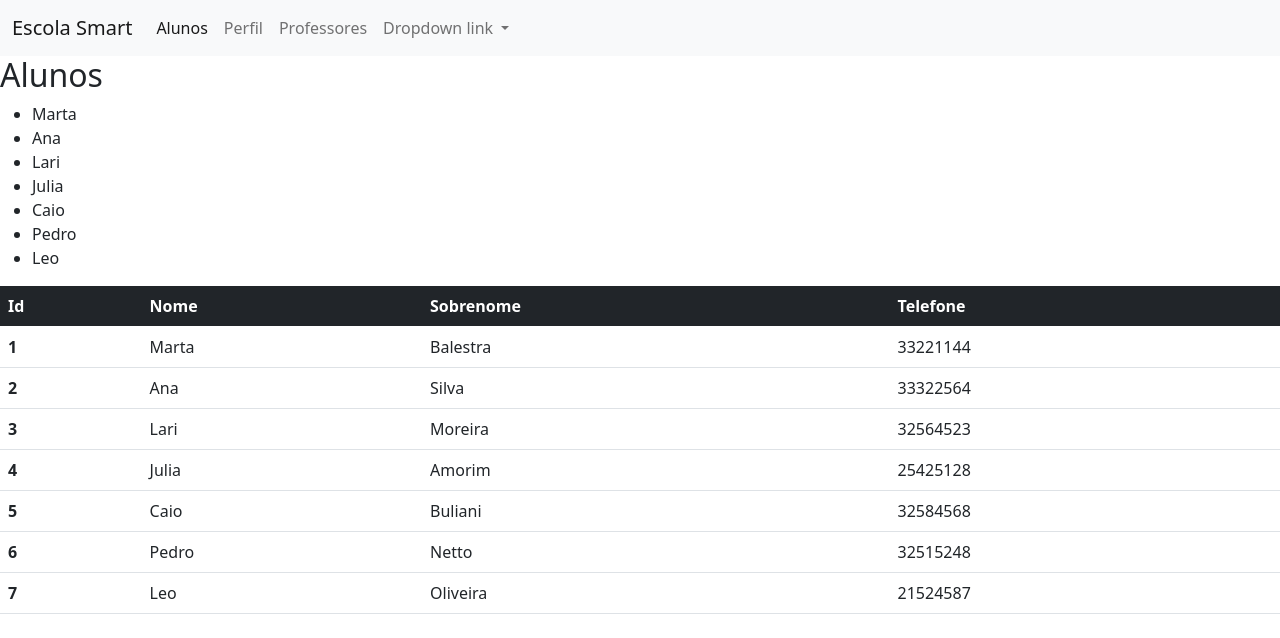
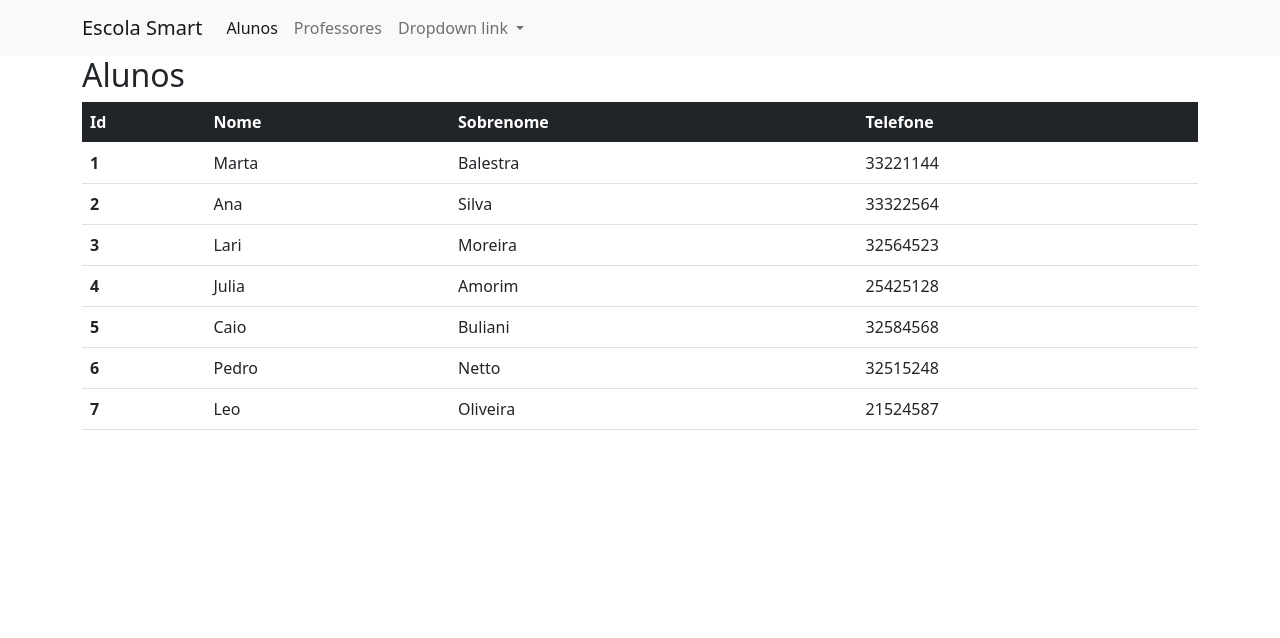
Before and after one commit to leobalestra/angular-asp.net-core-webapi, an Angular app in the folder EscolaSmart/: page /alunos in a window 1280 px wide. Shown: the top 638 px of the page. Built offline with nearby package versions, Linux system fonts and the light colour scheme.

Commit message:
criando as forms

```diff
--- a/EscolaSmart/angular.json
+++ b/EscolaSmart/angular.json
@@ -30,6 +30,8 @@
               "src/assets"
             ],
             "styles": [
+              "./node_modules/bootstrap/dist/css/bootstrap.min.css",
+              "./node_modules/ngx-bootstrap/datepicker/bs-datepicker.css",
               "src/styles.css"
             ],
             "scripts": []
@@ -97,6 +99,8 @@
               "src/assets"
             ],
             "styles": [
+              "./node_modules/bootstrap/dist/css/bootstrap.min.css",
+              "./node_modules/ngx-bootstrap/datepicker/bs-datepicker.css",
               "src/styles.css"
             ],
             "scripts": []
--- a/EscolaSmart/package.json
+++ b/EscolaSmart/package.json
@@ -18,6 +18,7 @@
     "@angular/platform-browser": "~12.0.0",
     "@angular/platform-browser-dynamic": "~12.0.0",
     "@angular/router": "~12.0.0",
+    "@schematics/angular": "^9.1.0",
     "bootstrap": "^5.0.1",
     "ngx-bootstrap": "^6.2.0",
     "rxjs": "~6.6.0",
@@ -28,6 +29,7 @@
     "@angular-devkit/build-angular": "~12.0.0",
     "@angular/cli": "~12.0.0",
     "@angular/compiler-cli": "~12.0.0",
+    "@nativescript/schematics": "^11.2.0",
     "@types/jasmine": "~3.6.0",
     "@types/node": "^12.11.1",
     "jasmine-core": "~3.7.0",
--- a/EscolaSmart/src/app/alunos/alunos.component.html
+++ b/EscolaSmart/src/app/alunos/alunos.component.html
@@ -1,12 +1,29 @@
+<div class="container">
+  <div *ngIf="alunoSelecionado">
+
+    <div class="row">
+        <app-titulo [titulo]="'Aluno: ' + alunoSelecionado"></app-titulo>
+        <button class="btn btn-warning" (click)="voltar()">Lista de Alunos</button>
+    </div>
+    <br>
+    <div class="mb-3">
+      <label for="formGroupExampleInput" class="form-label">Nome</label>
+      <input type="text" class="form-control">
+    </div>
+    <div class="mb-3">
+      <label for="formGroupExampleInput2" class="form-label">Sobrenome</label>
+      <input type="text" class="form-control">
+    </div>
+    <div class="mb-3">
+      <label for="formGroupExampleInput2" class="form-label">Telefone</label>
+      <input type="text" class="form-control">
+    </div>
+
+  </div>
+  <div *ngIf="!alunoSelecionado">
     <app-titulo [titulo]=titulo></app-titulo>
-
-<ul>
-  <li *ngFor="let aluno of alunos">
-    {{aluno.nome}}
-  </li>
-</ul>
-
-<table class="table">
+    <!--Nenhum selecionado-->
+    <table class="table table-hover">
       <thead class="table-dark">
         <tr>
           <th scope="col">Id</th>
@@ -16,7 +33,7 @@
         </tr>
       </thead>
       <tbody>
-    <tr *ngFor="let aluno of alunos">
+        <tr *ngFor="let aluno of alunos" style="cursor: pointer;" (click)="alunoSelecao(aluno)" >
           <th scope="row">{{aluno.id}}</th>
           <td>{{aluno.nome}}</td>
           <td>{{aluno.sobrenome}}</td>
@@ -24,3 +41,5 @@
         </tr>
       </tbody>
     </table>
+  </div>
+</div>
--- a/EscolaSmart/src/app/alunos/alunos.component.ts
+++ b/EscolaSmart/src/app/alunos/alunos.component.ts
@@ -8,6 +8,7 @@
 export class AlunosComponent implements OnInit {
 
   public titulo = 'Alunos';
+  public alunoSelecionado: string;
 
   public alunos = [
     { id: 1, nome: 'Marta', sobrenome: 'Balestra', telefone: 33221144 },
@@ -19,7 +20,17 @@
     { id: 7, nome: 'Leo'  , sobrenome: 'Oliveira', telefone: 21524587 }
   ];
 
-  constructor() { }
+  alunoSelecao(aluno: any) {
+    this.alunoSelecionado = aluno.nome;
+  }
+
+  voltar() {
+    this.alunoSelecionado = '';
+  }
+
+  constructor() {
+    this.alunoSelecionado= "";
+   }
 
   ngOnInit() {
   }
--- a/EscolaSmart/src/app/app.module.ts
+++ b/EscolaSmart/src/app/app.module.ts
@@ -9,6 +9,8 @@
 import { DashboardsComponent } from './dashboards/dashboards.component';
 import { NavComponent } from './nav/nav.component';
 import { TituloComponent } from './titulo/titulo.component';
+import { BrowserAnimationsModule } from '@angular/platform-browser/animations';
+import { BsDropdownModule } from 'ngx-bootstrap/dropdown';
 
 @NgModule({
   declarations: [
@@ -22,7 +24,9 @@
    ],
   imports: [
     BrowserModule,
-    AppRoutingModule
+    AppRoutingModule,
+    BrowserAnimationsModule,
+    BsDropdownModule.forRoot()
   ],
   providers: [],
   bootstrap: [AppComponent] //start do projeto
--- a/EscolaSmart/src/app/dashboards/dashboards.component.html
+++ b/EscolaSmart/src/app/dashboards/dashboards.component.html
@@ -1,6 +1,8 @@
+<div class="container">
   <app-titulo [titulo]=titulo></app-titulo>
   <ul>
     <li *ngFor="let dash of dashboards">
       {{dash.nome}}
     </li>
   </ul>
+</div>
--- a/EscolaSmart/src/app/nav/nav.component.html
+++ b/EscolaSmart/src/app/nav/nav.component.html
@@ -1,29 +1,29 @@
 <nav class="navbar navbar-expand-lg navbar-light bg-light">
-  <div class="container-fluid">
+  <div class="container">
     <a routerLink="dashboards" class="navbar-brand" >Escola Smart</a>
     <button class="navbar-toggler" type="button" data-bs-toggle="collapse" data-bs-target="#navbarNavDropdown" aria-controls="navbarNavDropdown" aria-expanded="false" aria-label="Toggle navigation">
       <span class="navbar-toggler-icon"></span>
     </button>
     <div class="collapse navbar-collapse" id="navbarNavDropdown">
-      <ul class="navbar-nav">
+      <ul class="navbar-nav mr-auto">
         <li class="nav-item">
           <a routerLink="alunos" routerLinkActive="active" class="nav-link">Alunos</a>
         </li>
-        <li class="nav-item">
-          <a routerLink="perfis" routerLinkActive="active" class="nav-link">Perfil</a>
-        </li>
-        <li class="nav-item">
+         <li class="nav-item">
           <a routerLink="professores" routerLinkActive="active" class="nav-link">Professores</a>
         </li>
-        <li class="nav-item dropdown">
-          <a class="nav-link dropdown-toggle" href="#" id="navbarDropdownMenuLink" role="button" data-bs-toggle="dropdown" aria-expanded="false">
+      </ul>
+      <ul class="navbar-nav" dropdown>
+        <li class="nav-item dropdown" >
+          <a id="button-basic" dropdownToggle class="nav-link dropdown-toggle"
+          id="navbarDropdownMenuLink" role="button" style="cursor: pointer;"
+          data-bs-toggle="dropdown" aria-expanded="false">
             Dropdown link
           </a>
-          <ul class="dropdown-menu" aria-labelledby="navbarDropdownMenuLink">
-            <li><a class="dropdown-item" href="#">Action</a></li>
-            <li><a class="dropdown-item" href="#">Another action</a></li>
-            <li><a class="dropdown-item" href="#">Something else here</a></li>
-          </ul>
+          <div id="dropdown-basic" *dropdownMenu class="dropdown-menu" aria-labelledby="navbarDropdownMenuLink">
+            <a class="dropdown-item" routerLink="perfis">Perfil</a>
+            <a class="dropdown-item" href="#">Sair</a>
+          </div>
         </li>
       </ul>
     </div>
--- a/EscolaSmart/src/app/perfil/perfil.component.html
+++ b/EscolaSmart/src/app/perfil/perfil.component.html
@@ -1,6 +1,8 @@
+<div class="container">
   <app-titulo [titulo]=titulo></app-titulo>
   <ul>
     <li *ngFor="let perfil of perfis">
       {{perfil.nome}}
     </li>
   </ul>
+</div>
--- a/EscolaSmart/src/app/professores/professores.component.html
+++ b/EscolaSmart/src/app/professores/professores.component.html
@@ -1,9 +1,28 @@
-<app-titulo [titulo]=titulo></app-titulo>
+<div class="container">
   <!--<ul>
     <li *ngFor="let professor of professores">
       {{professor.nome}}
     </li>
   </ul>-->
+  <div *ngIf="professorSelecionado">
+
+    <div class="row">
+      <app-titulo [titulo]="'Professor: ' + professorSelecionado"></app-titulo>
+      <button class="btn btn-warning" (click)="voltar()">Lista de Professores</button>
+    </div>
+    <br>
+    <div class="mb-3">
+      <label for="formGroupExampleInput" class="form-label">Nome</label>
+      <input type="text" class="form-control">
+    </div>
+    <div class="mb-3">
+      <label for="formGroupExampleInput2" class="form-label">Disciplina</label>
+      <input type="text" class="form-control">
+    </div>
+
+  </div>
+  <div *ngIf="!professorSelecionado">
+    <app-titulo [titulo]=titulo></app-titulo>
     <table class="table">
       <thead class="table-dark">
         <tr>
@@ -13,10 +32,12 @@
         </tr>
       </thead>
       <tbody>
-    <tr *ngFor="let professor of professores">
+        <tr *ngFor="let professor of professores" style="cursor: pointer;" (click)="professorSelecao(professor)">
           <th scope="row">{{professor.id}}</th>
           <td>{{professor.nome}}</td>
           <td>{{professor.disciplina}}</td>
         </tr>
       </tbody>
     </table>
+  </div>
+</div>
--- a/EscolaSmart/src/app/professores/professores.component.ts
+++ b/EscolaSmart/src/app/professores/professores.component.ts
@@ -8,6 +8,7 @@
 export class ProfessoresComponent implements OnInit {
 
   titulo = 'Professores';
+  professorSelecionado = '';
 
   public professores = [
     { id: 1, nome: 'Valéria' , disciplina: 'Matemática'},
@@ -17,6 +18,14 @@
     { id: 5, nome: 'Rodolfo' , disciplina: 'Inglês'}
   ];
 
+  professorSelecao(professor: any) {
+    this.professorSelecionado = professor.nome;
+  }
+
+  voltar() {
+    this.professorSelecionado = '';
+  }
+
   constructor() { }
 
   ngOnInit() {
```
Also changed, not shown: 1 other file (tests, documents, lock files or other folders). Lines whose indentation alone changed are shown as unchanged.
